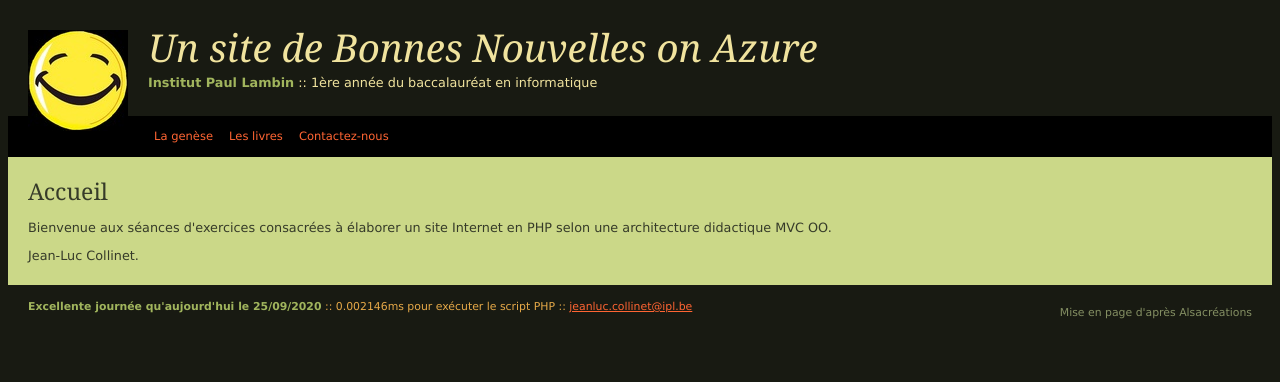
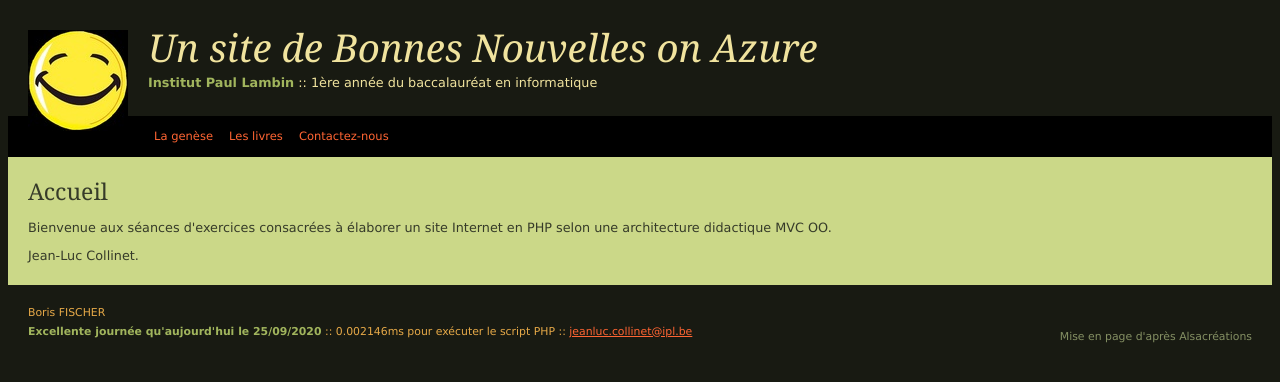
Before and after one commit to BF-VirtualFox/siteBonneNouvelles, a PHP site: page / in a window 1280 px wide. Shown: the top 382 px of the page. Run offline with PHP 8.4, Linux system fonts and the light colour scheme.

Commit message:
add - my name

```diff
--- a/views/footer.php
+++ b/views/footer.php
@@ -1,4 +1,7 @@
 		<div id="pied">
+			<p>
+				Boris FISCHER<br>
+			</p>
 			<strong>Excellente journée qu'aujourd'hui le <?php echo $date ?></strong> ::
 			<?php $time_end = microtime(true);
 				  $time = number_format(($time_end - $time_start)*1000,6);
```
